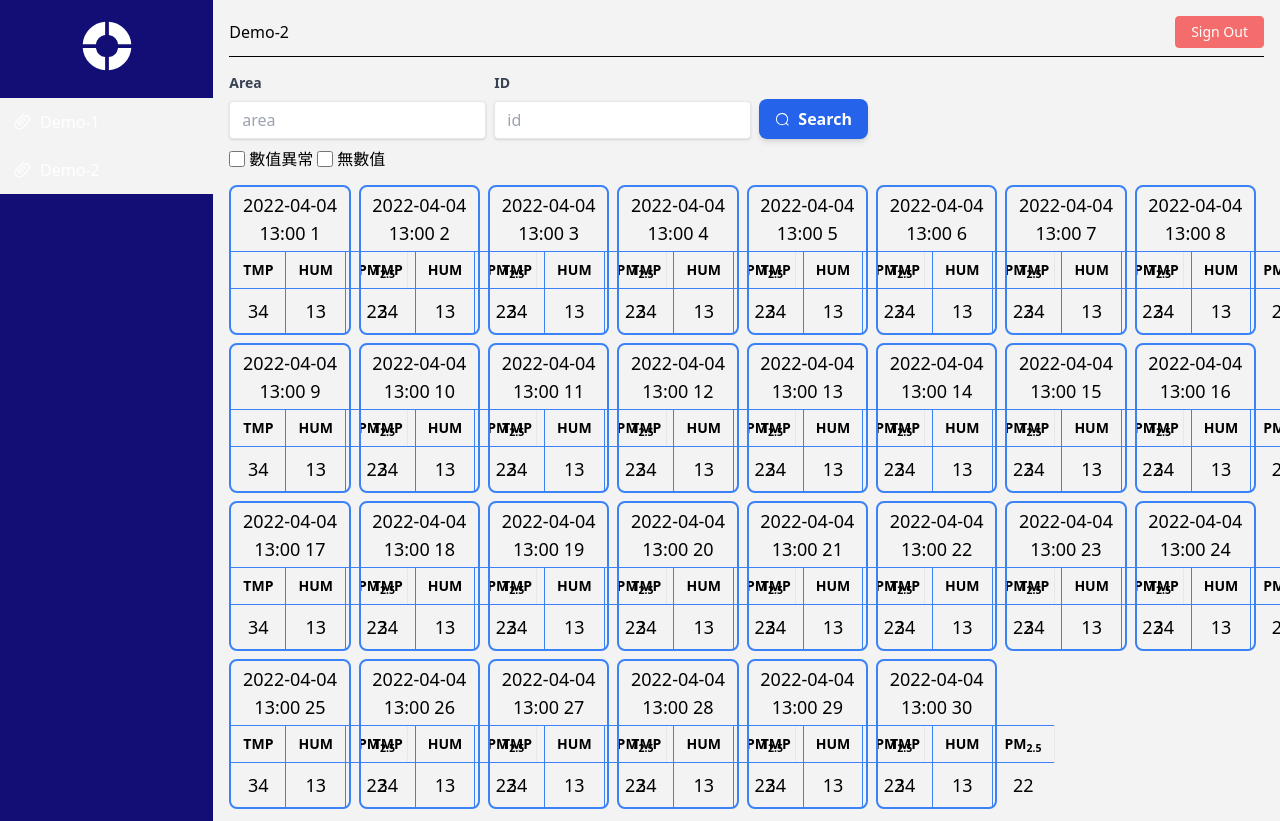
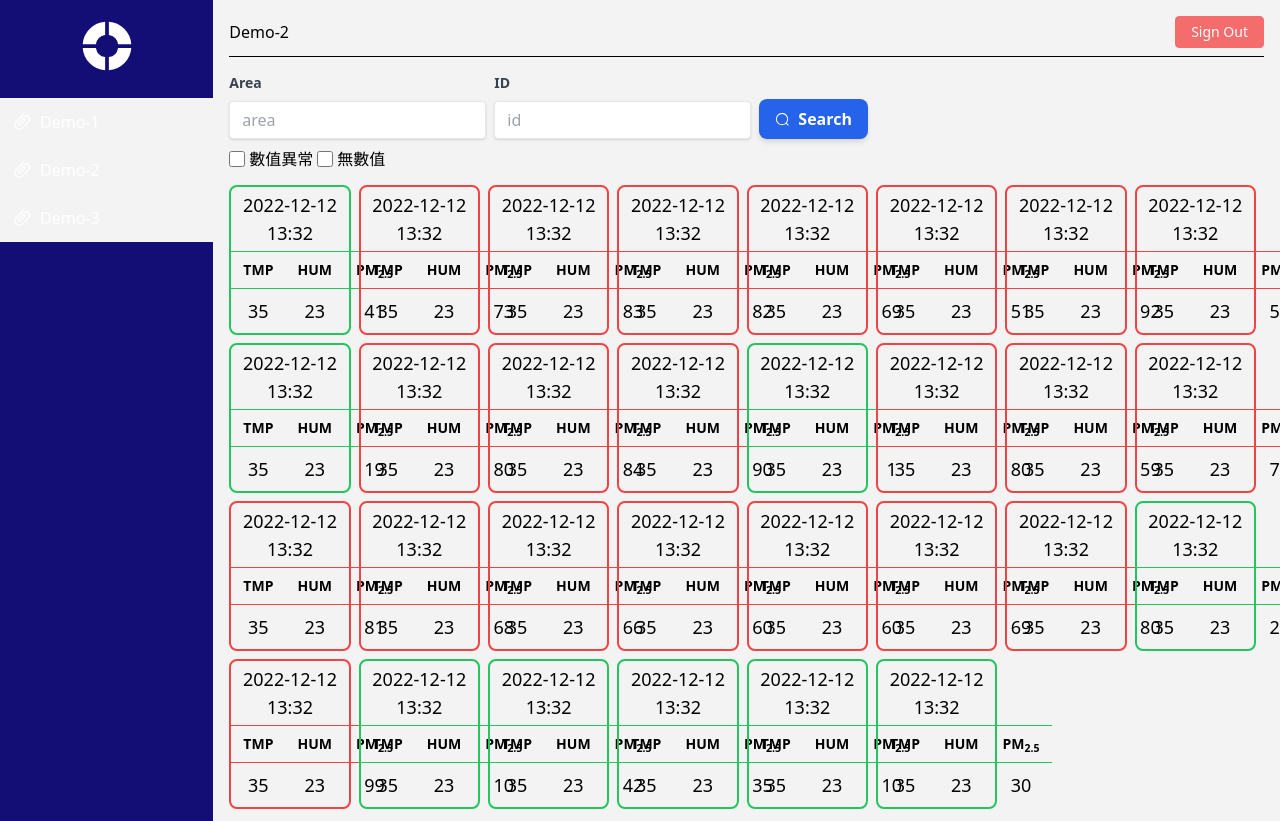
Before and after one commit to SlienceAn/vue-vite-demo, a Vue app: page /#/Main/Demo-2 in a window 1280 px wide. Shown: the top 821 px of the page. Built offline with nearby package versions, Linux system fonts and the light colour scheme.

Commit message:
6/27下午進度

```diff
--- a/src/api/api.ts
+++ b/src/api/api.ts
@@ -1,3 +1,7 @@
 import axios from 'axios'
 
-const url = "https://"
+const url = "https://localhost:4200";
+
+export const useAxios = () => {
+    console.log(url.toUpperCase())
+}
--- a/src/components/Main.vue
+++ b/src/components/Main.vue
@@ -7,20 +7,12 @@
         </el-icon>
       </div>
       <ul class="flex md:flex-col">
-        <li class="link">
-          <router-link to="/Main/Demo-1">
+        <li class="link" v-for="R in routeList" :key="R.name">
+          <router-link :to="R.path">
             <el-icon :size="20">
               <Paperclip />
             </el-icon>
-            <span>Demo-1</span>
-          </router-link>
-        </li>
-        <li class="link">
-          <router-link to="/Main/Demo-2">
-            <el-icon :size="20">
-              <Paperclip />
-            </el-icon>
-            <span>Demo-2</span>
+            <span>{{ R.name }}</span>
           </router-link>
         </li>
       </ul>
@@ -35,13 +27,28 @@
   </div>
 </template>
 <script setup lang="ts">
+import { reactive } from 'vue'
 import { useRoute, useRouter } from 'vue-router'
 const route = useRoute()
 const router = useRouter()
+
+const routeList = reactive([
+  {
+    path: "/Main/Demo-1",
+    name: "Demo-1"
+  },
+  {
+    path: "/Main/Demo-2",
+    name: "Demo-2"
+  },
+  {
+    path: "/Main/Demo-3",
+    name: "Demo-3"
+  }
+])
 </script>
 <style scoped lang="scss">
 $side-color: #130e76;
-
 .navbar {
   display: flex;
   justify-content: space-between;
@@ -53,11 +60,11 @@ $side-color: #130e76;
 .side {
   background-color: $side-color;
   width: 100%;
-  @apply md:w-1/6 min-h-full;
+  @apply md: w-1/6 min-h-full;
 }
 
 .main-content {
-  @apply h-full w-5/6;
+  @apply h-full md: w-5/6;
 }
 
 .link a {
--- a/src/components/Main/Demo-2.vue
+++ b/src/components/Main/Demo-2.vue
@@ -15,70 +15,80 @@
             <span>Search</span>
         </button>
     </form>
-    <form class="py-2 m-0">
+    <div class="info">
+        <form class="py-2 m-0" v-if="!loading">
             <span class="inline-flex items-center gap-1 mr-1">
-            <input id="error" type="checkbox" class="w-4 h-4"/>
-            <label for="error">數值異常</label>
+                <input id="error" type="checkbox" class="w-4 h-4 border-red-500" />
+                <label for="error" class="hover:cursor-pointer">數值異常</label>
             </span>
             <span class="inline-flex items-center gap-1">
-            <input id="empty" type="checkbox" class="w-4 h-4"/>
-            <label for="empty">無數值</label>
+                <input id="empty" type="checkbox" class="w-4 h-4" />
+                <label for="empty" class="hover:cursor-pointer">無數值</label>
             </span>
         </form>
         <div class="flex flex-wrap">
-        <div class="list" v-for="i in 30" :key="i">
-            <div class="border-2 border-blue-500 rounded-lg">
-                <div class="px-2 py-1 text-lg text-center">2022-04-04 13:00 {{ i }}</div>
-                <table class="min-w-full text-sm border-t">
-                    <thead class="border-b  border-blue-500">
+            <div class="list" v-for="i in data" :key="i.date">
+                <div :class="`border-2 rounded-lg ${checkValue(i.value.PM25)}`">
+                    <div class="px-2 py-1 text-lg text-center">{{ i.date }}</div>
+                    <table class="min-w-full text-sm">
+                        <thead :class="`${checkValue(i.value.PM25)} border-t border-b`">
                             <tr class="text-center">
-                            <th scope="col" class="px-3 py-2 border-r  border-blue-500">TMP</th>
-                            <th scope="col" class="px-3 py-2 border-r  border-blue-500">HUM</th>
-                            <th scope="col" class="px-3 py-2 border-r">PM<sub>2.5</sub></th>
+                                <th scope="col" class="px-3 py-2">TMP</th>
+                                <th scope="col" class="px-3 py-2">HUM</th>
+                                <th scope="col" class="px-3 py-2">PM<sub>2.5</sub></th>
                             </tr>
                         </thead>
                         <tbody>
                             <tr class="text-center text-lg">
-                            <td class="px-3 py-2 border-r  border-blue-500">34</td>
-                            <td class="px-3 py-2 border-r  border-blue-500">13</td>
-                            <td class="px-3 py-2">22</td>
+                                <td class="px-3 py-2">{{ i.value.TMP }}</td>
+                                <td class="px-3 py-2">{{ i.value.HUM }}</td>
+                                <td class="px-3 py-2">{{ i.value.PM25 }}</td>
                             </tr>
                         </tbody>
                     </table>
                 </div>
             </div>
         </div>
+    </div>
 </template>
 <script setup lang="ts">
-import { onMounted, reactive } from "vue"
-
+import { onMounted, reactive, ref } from "vue"
+type Data = {
+    date: string,
+    value: any
+}
+const loading = ref(true)
 const item = reactive({
     area: "",
     id: ""
 })
-const data = reactive([{
-    id: 0,
-    date: "",
-    content: [{
-        type: "",
-        value: "",
-        count: ""
-    }]
-}])
+const data = reactive<Data[]>([])
+const checkValue = (value: number): string => {
+    switch (value) {
 
+    }
+    if (value > 50) {
+        return 'border-red-500'
+    } else {
+        return 'border-green-500'
+    }
+
+}
 onMounted(() => {
-    for (let i = 0; i < 5; i++) {
+    setTimeout(() => {
+        for (let i = 0; i < 30; i++) {
             data.push({
-            id: i,
-            date: "",
-            content: [{
-                type: "",
-                value: "",
-                count: ""
-            }]
+                date: "2022-12-12 13:32",
+                value: {
+                    TMP: 35,
+                    HUM: 23,
+                    PM25: Math.floor(Math.random() * 100)
+                }
             })
         }
         console.log(data)
+        loading.value = false
+    }, 2000)
 })
 </script>
 <style scoped lang="scss">
--- /dev/null
+++ b/src/components/Main/Demo-3.vue
@@ -0,0 +1,8 @@
+<template>
+    <div>Demo-3</div>
+</template>
+
+<script setup lang="ts">
+</script>
+
+<style scoped lang="scss"></style>
--- a/src/main.ts
+++ b/src/main.ts
@@ -8,11 +8,14 @@ import ElementPlus from 'element-plus'
 import 'element-plus/dist/index.css'
 import 'element-plus/theme-chalk/display.css'
 import * as ElementPlusIconsVue from '@element-plus/icons-vue'
+import { useAxios } from '@api/api'
 
 const app = createApp(App)
 app.use(router)
 app.use(createPinia())
 app.use(ElementPlus)
+app.config.globalProperties.$axios = useAxios
+
 //載入全部icons
 for (const [key, component] of Object.entries(ElementPlusIconsVue)) {
     app.component(key, component)
--- a/src/router/index.ts
+++ b/src/router/index.ts
@@ -20,6 +20,11 @@ const routes = [
                 name: "Demo-2",
                 path: "/Main/Demo-2",
                 component: () => import('@components/Main/Demo-2.vue')
+            },
+            {
+                name: "Demo-3",
+                path: "/Main/Demo-3",
+                component: () => import('@components/Main/Demo-3.vue')
             }
         ]
     }
--- a/vite.config.ts
+++ b/vite.config.ts
@@ -8,10 +8,11 @@ export default defineConfig({
     vue(),
     WindiCSS()
   ],
-  resolve:{
-    alias:{
-      '@':path.resolve(__dirname,'./src'),
-      '@components':path.resolve(__dirname,'./src/components')
+  resolve: {
+    alias: {
+      '@': path.resolve(__dirname, './src'),
+      '@components': path.resolve(__dirname, './src/components'),
+      '@api': path.resolve(__dirname, "./src/api")
     }
   }
 })
```
Lines whose indentation alone changed are shown as unchanged.
